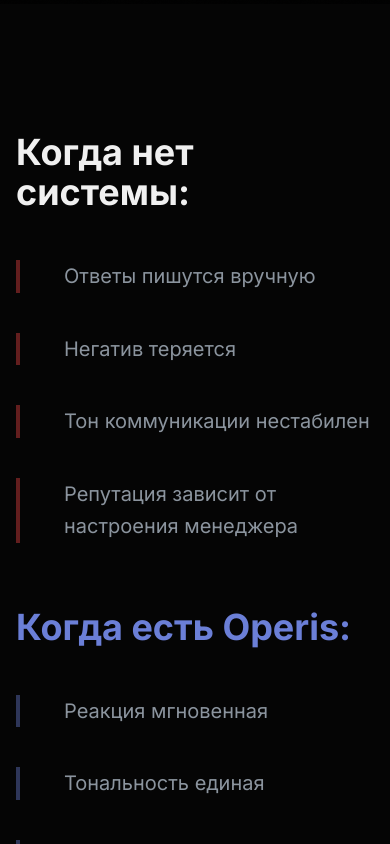
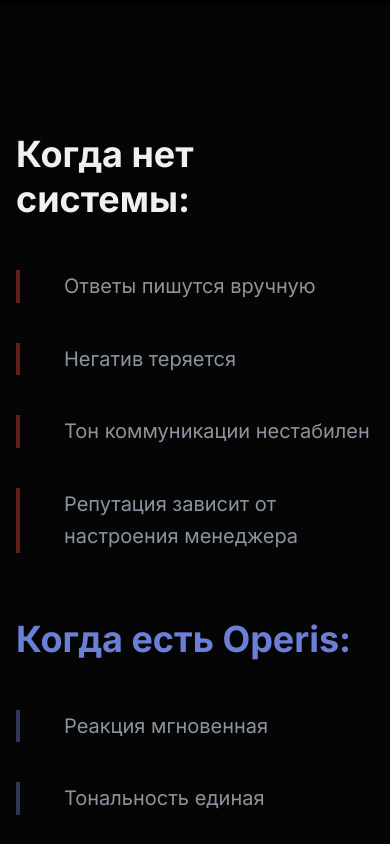
Before and after one commit to som1one/AI-Automation-, a React (Vite) app: page /reputation-control in a window 390 px wide. Shown: the part 840-1684 px from the top of the page. Built offline with nearby package versions, Linux system fonts and the light colour scheme.

Commit message:
Fix alignment in comparison block

```diff
--- a/src/pages/ReputationControlPage.tsx
+++ b/src/pages/ReputationControlPage.tsx
@@ -140,15 +140,16 @@
         {/* 2. Проблемный блок */}
         <section className="section relative overflow-hidden" style={{ backgroundColor: '#050505' }}>
           <div className="max-w-7xl mx-auto px-4 sm:px-6 lg:px-8">
-            <div className="grid grid-cols-1 md:grid-cols-2 gap-16 md:gap-20">
+            <div className="grid grid-cols-1 md:grid-cols-2 gap-16 md:gap-20 items-start">
               {/* Когда нет системы */}
               <motion.div
                 initial={{ opacity: 0, x: -20 }}
                 whileInView={{ opacity: 1, x: 0 }}
                 viewport={{ once: true }}
                 transition={{ duration: 0.6 }}
+                className="flex flex-col"
               >
-                <h3 className="text-4xl sm:text-5xl md:text-6xl font-bold mb-12 text-foreground">
+                <h3 className="text-4xl sm:text-5xl md:text-6xl font-bold mb-12 text-foreground leading-tight">
                   Когда нет системы:
                 </h3>
                 <div className="space-y-10">
@@ -174,8 +175,9 @@
                 whileInView={{ opacity: 1, x: 0 }}
                 viewport={{ once: true }}
                 transition={{ duration: 0.6 }}
+                className="flex flex-col"
               >
-                <h3 className="text-4xl sm:text-5xl md:text-6xl font-bold mb-12 text-primary">
+                <h3 className="text-4xl sm:text-5xl md:text-6xl font-bold mb-12 text-primary leading-tight">
                   Когда есть Operis:
                 </h3>
                 <div className="space-y-10">
```
